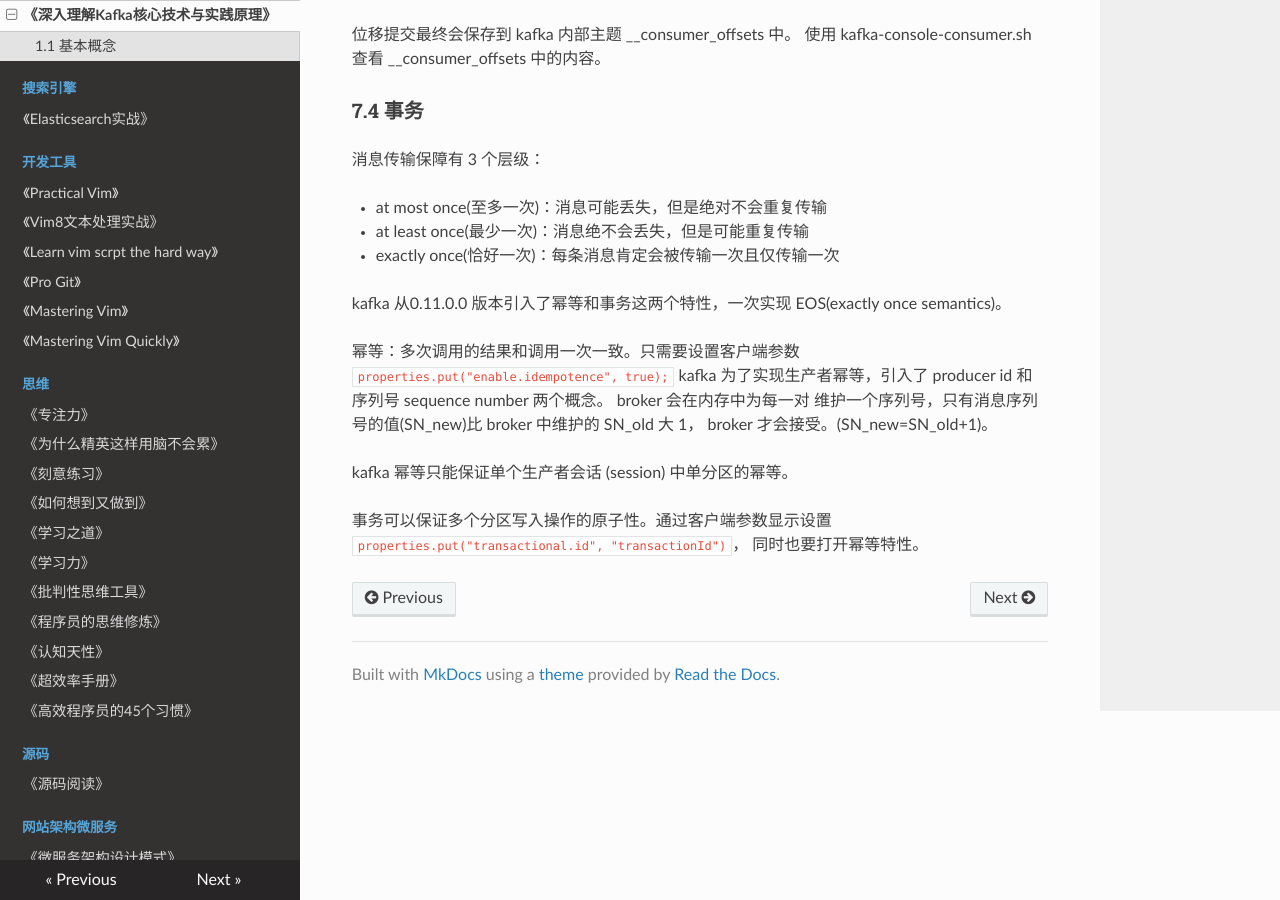
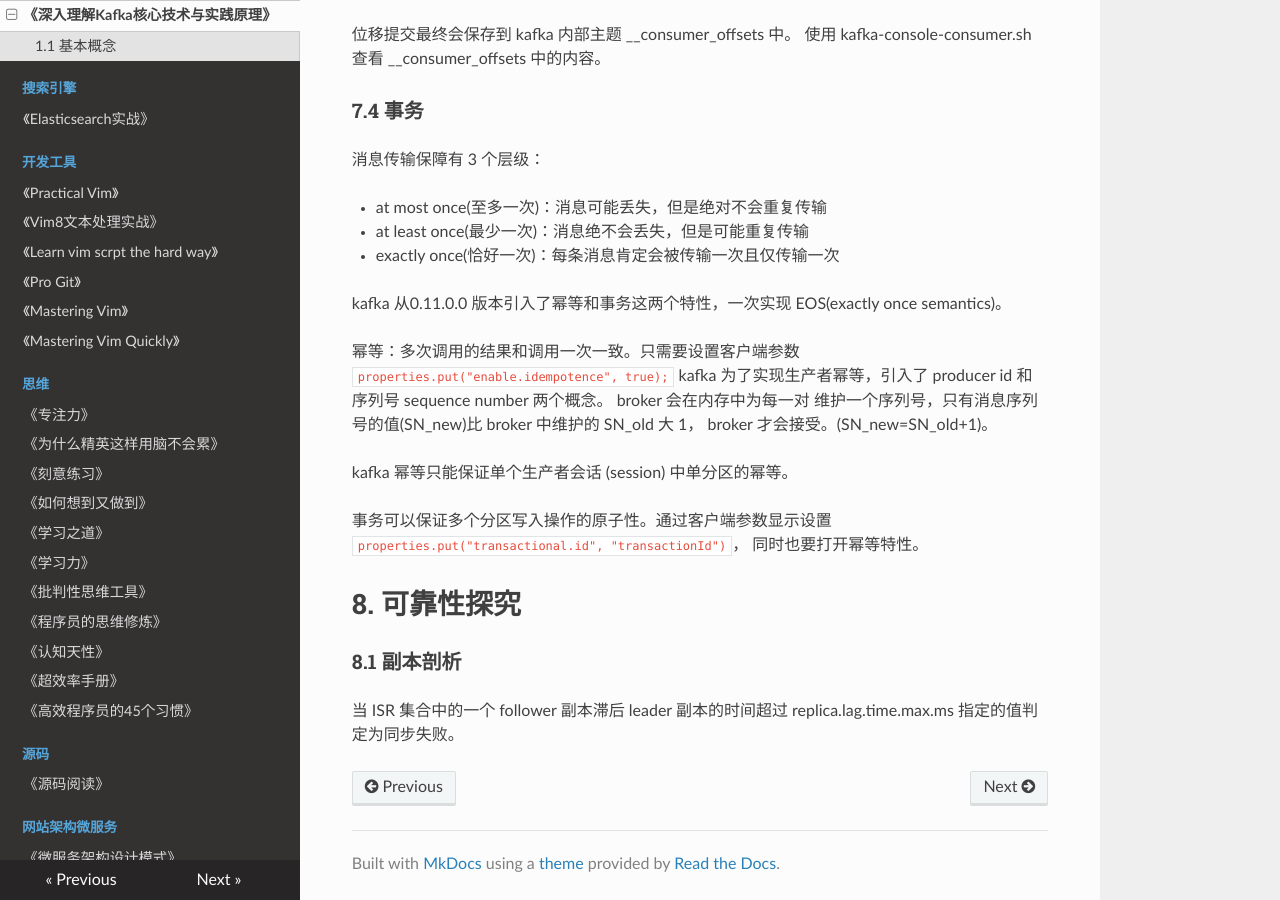
Before and after one commit to PegasusWang/booknotes, an MkDocs documentation site: the page built from docs/分布式/深入理解Kafka核心设计与实践原理/深入理解Kafka核心设计与实践原理.md, in a window 1280 px wide and 900 px high, scrolled down 10735 px. Built offline with MkDocs 1.6.1, drawn with Linux system fonts in a browser that asks for light colours; nearby versions of some CDN libraries; old or Windows-style settings are respelled for this version of MkDocs.

Commit message:
kafka replica

```diff
--- a/docs/分布式/深入理解Kafka核心设计与实践原理/深入理解Kafka核心设计与实践原理.md
+++ b/docs/分布式/深入理解Kafka核心设计与实践原理/深入理解Kafka核心设计与实践原理.md
@@ -405,3 +405,10 @@ kafka 幂等只能保证单个生产者会话 (session) 中单分区的幂等。
 
 事务可以保证多个分区写入操作的原子性。通过客户端参数显示设置 `properties.put("transactional.id", "transactionId")`，
 同时也要打开幂等特性。
+
+
+# 8. 可靠性探究
+
+### 8.1 副本剖析
+
+当 ISR 集合中的一个 follower 副本滞后 leader 副本的时间超过 replica.lag.time.max.ms 指定的值判定为同步失败。
```
